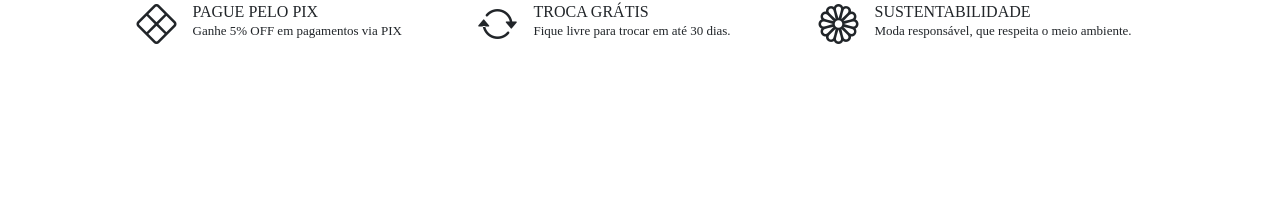
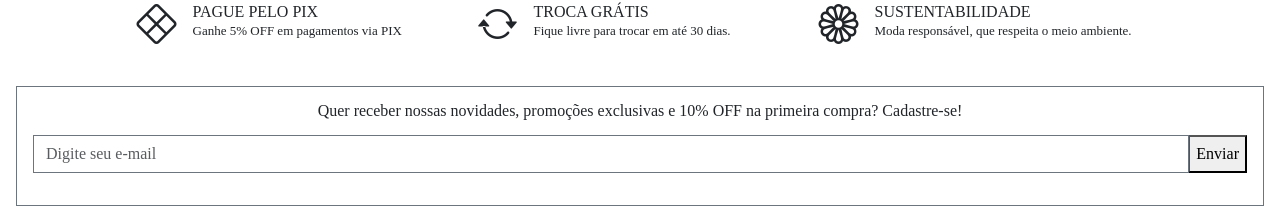
Before and after one commit to arctavares/Meteora, a React (Vite) app: page / in a window 1280 px wide. Shown: the part 2650-2869 px from the top of the page. Before the commit the page ends 2720 px from the top, so only its background shows below. Built offline with nearby package versions, Linux system fonts and the light colour scheme.

Commit message:
add subscribe

```diff
--- a/src/App.tsx
+++ b/src/App.tsx
@@ -3,6 +3,7 @@ import Carousel from './components/Carousel';
 import Categories from './components/Categories';
 import Header from './components/Header';
 import Products from './components/Products';
+import Subscribe from './components/Subscribe';
 
 function App() {
 
@@ -13,6 +14,7 @@ function App() {
       <Categories />
       <Products />
       <Banner />
+      <Subscribe />
     </>
   )
 }
--- /dev/null
+++ b/src/components/Subscribe/index.tsx
@@ -0,0 +1,11 @@
+export default function Subscribe() {
+    return (
+        <form className="border border-secondary m-3 p-3 text-center">
+            <h5>Quer receber nossas novidades, promoções exclusivas e 10% OFF na primeira compra? Cadastre-se!</h5>
+        <div className="input-group my-3">
+            <input className="form-control border-secondary rounded-0" type="email" placeholder="Digite seu e-mail" aria-label="Digite seu e-mail" aria-describedby="button-addon2" />
+            <button type="button" id="button-addon2">Enviar</button>
+        </div>
+      </form>
+    )
+}
```
